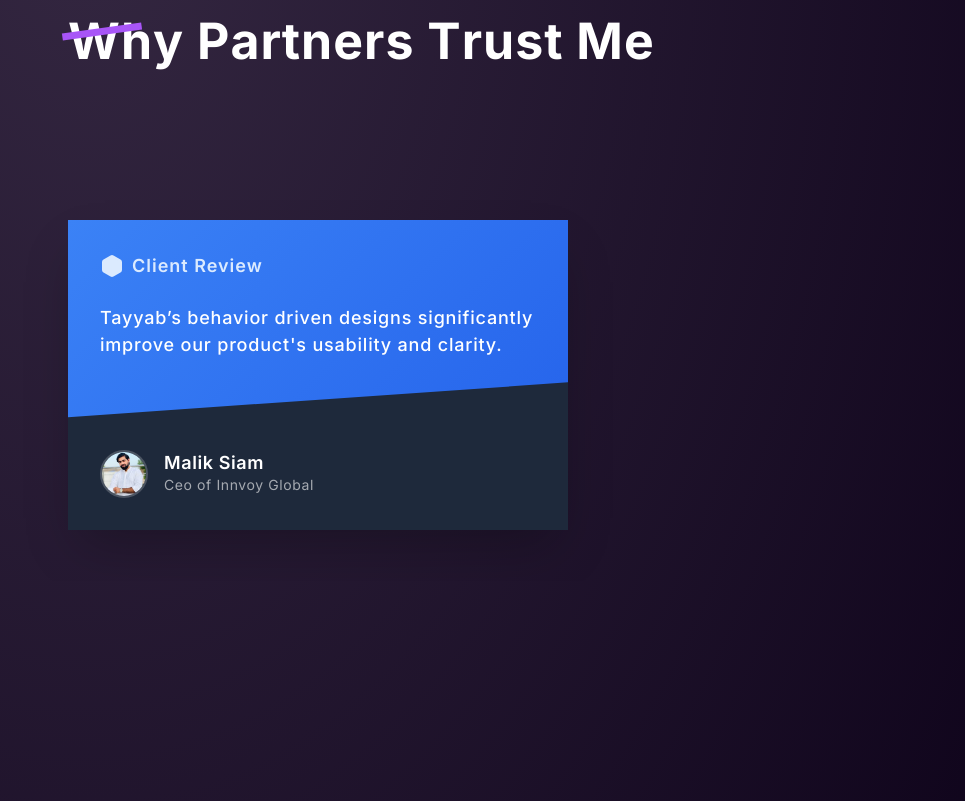
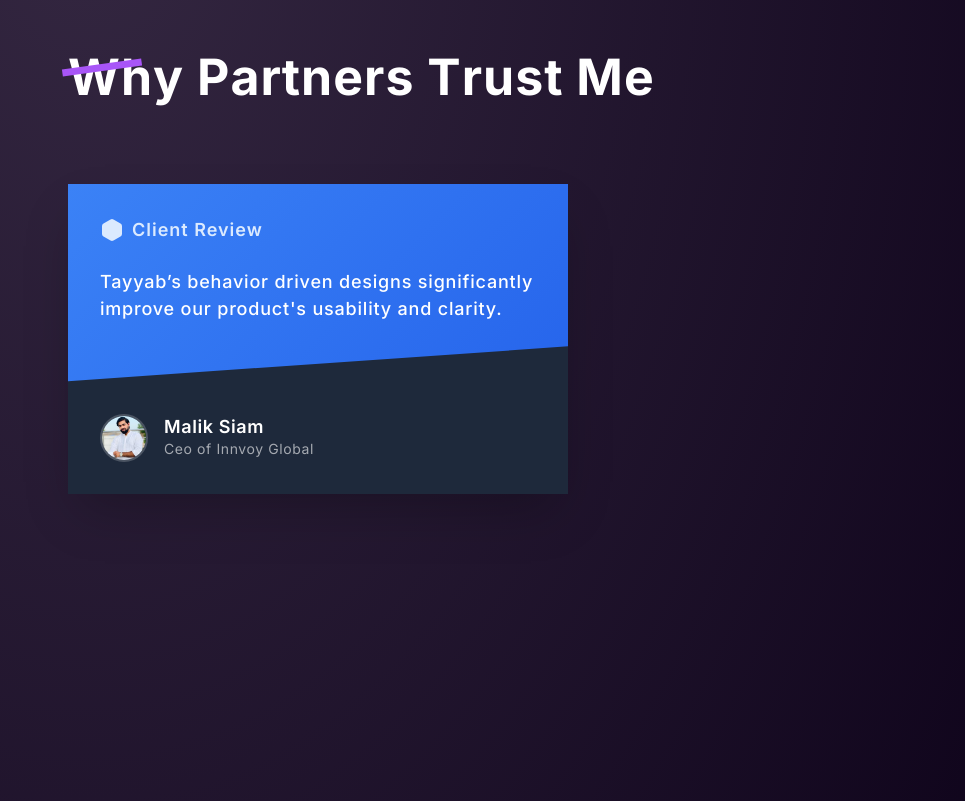
Before and after one commit to 1xcoder-1/tayyab_p, a React (Vite) app: page / in a window 1280 px wide. Shown: the part 3600-4401 px from the top of the page, without its empty margins (0-965 px from the left). Built offline with nearby package versions, Linux system fonts and the light colour scheme; a web font is replaced by a local one.

Commit message:
Update Testimonials.tsx

```diff
--- a/src/components/Testimonials.tsx
+++ b/src/components/Testimonials.tsx
@@ -154,7 +154,7 @@ const Testimonials = () => {
             <div className={`w-full flex flex-col items-center justify-center pt-[10vh] md:pt-[15vh] ${isMobile ? 'relative pb-24' : 'sticky top-0 h-screen overflow-hidden'}`}>
                 <div className="max-w-[1240px] w-full mx-auto px-6 md:px-12 relative z-10">
 
-                    <div ref={headingRef} className="relative mb-8 md:mb-16 lg:mt-24 2xl:mt-0 inline-block">
+                    <div ref={headingRef} className="relative mb-4 md:mb-6 lg:mt-24 2xl:mt-0 inline-block">
                         <motion.h2
                             variants={containerVariants}
                             initial="hidden"
@@ -187,7 +187,7 @@ const Testimonials = () => {
                         <div className="absolute top-[18%] md:top-[33%] left-[-1%] w-[60px] md:w-[80px] h-[6px] md:h-[7px] bg-[#A855F7] transform -rotate-8 z-40 mix-blend-normal" />
                     </div>
 
-                    <div className={`relative w-full flex ${isMobile ? 'flex-col gap-6' : 'h-[400px] items-center justify-center md:justify-start'} md:mt-8`}>
+                    <div className={`relative w-full flex ${isMobile ? 'flex-col gap-6' : 'h-[400px] items-center justify-center md:justify-start'}`}>
 
                         {testimonialsData.map((item, index) => {
 
```
